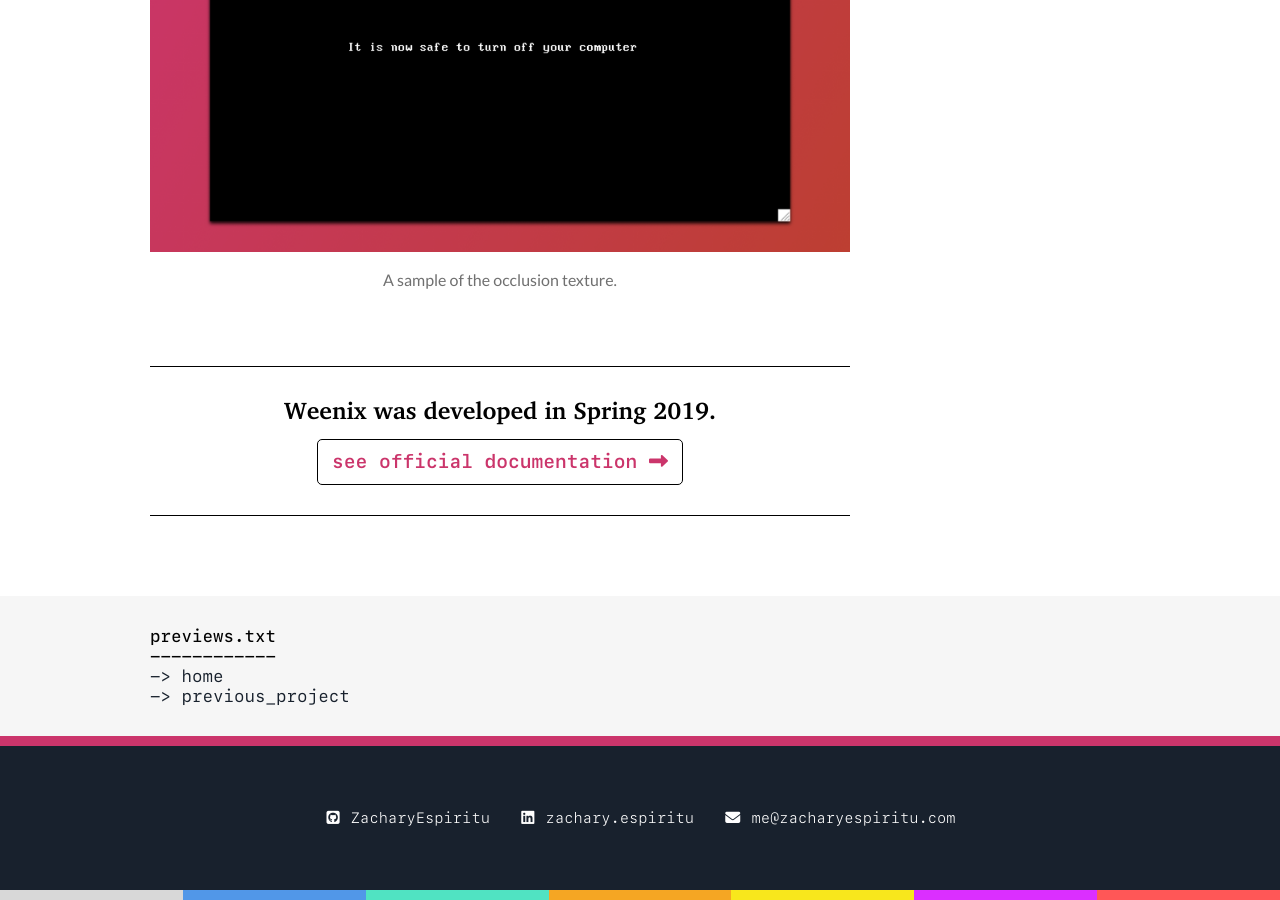
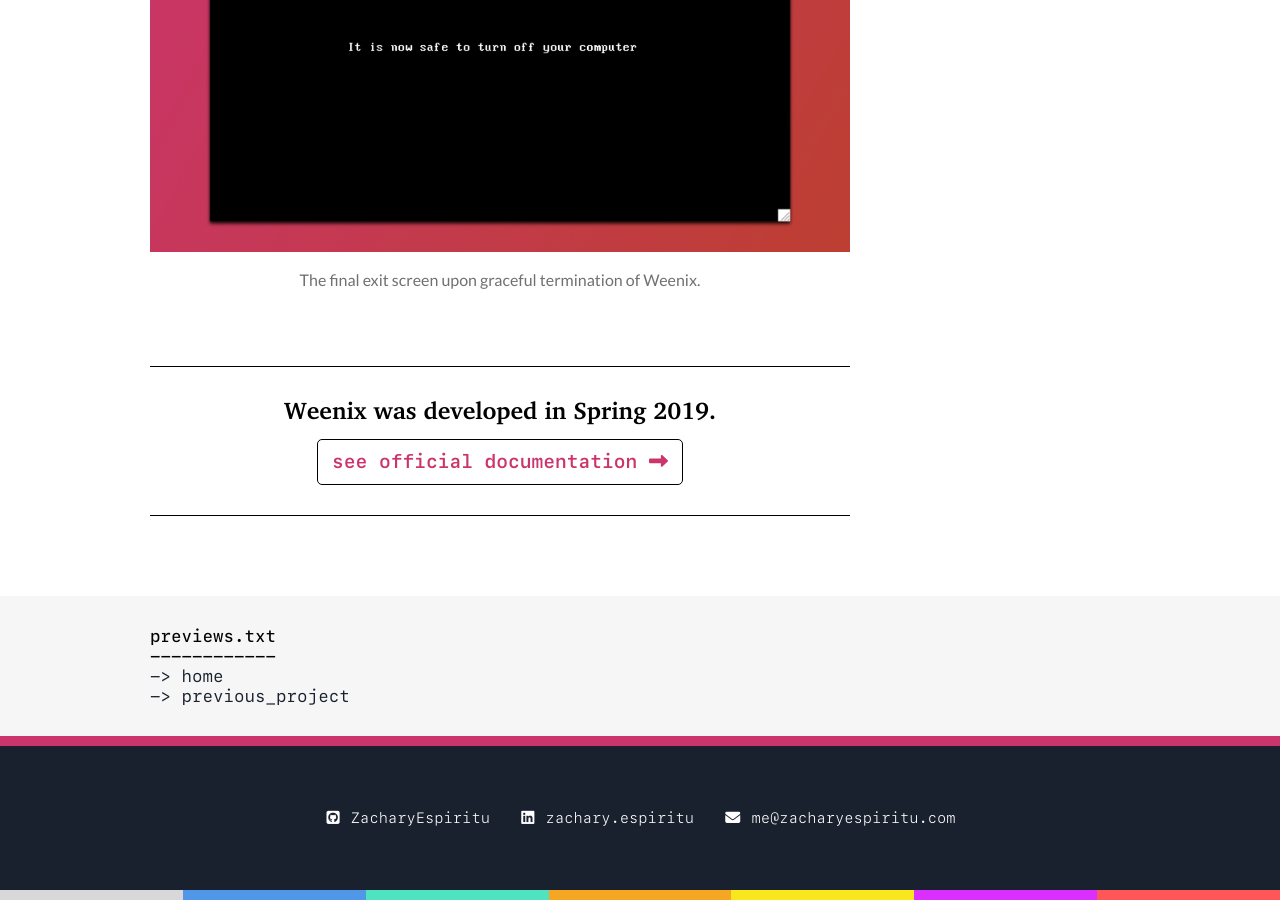
Before and after one commit to ZacharyEspiritu/zacharyespiritu.github.io, a Jekyll site: the page built from _projects/2019-05-01-weenix.markdown, in a window 1280 px wide and 900 px high, scrolled down 3089 px. Built offline with Jekyll 4.4.1, drawn with Linux system fonts in a browser that asks for light colours; nearby versions of some CDN libraries.

Commit message:
Update incorrect caption in Weenix article

```diff
--- a/_projects/2019-05-01-weenix.markdown
+++ b/_projects/2019-05-01-weenix.markdown
@@ -57,6 +57,6 @@ I implemented the following features as part of Weenix:
 <figure class="banner-grid lazyload">
     <img class="lazyload" data-src="/images/projects/weenix/weenix-halt.png">
     <figcaption>
-        A sample of the occlusion texture.
+        The final exit screen upon graceful termination of Weenix.
     </figcaption>
 </figure>
```
